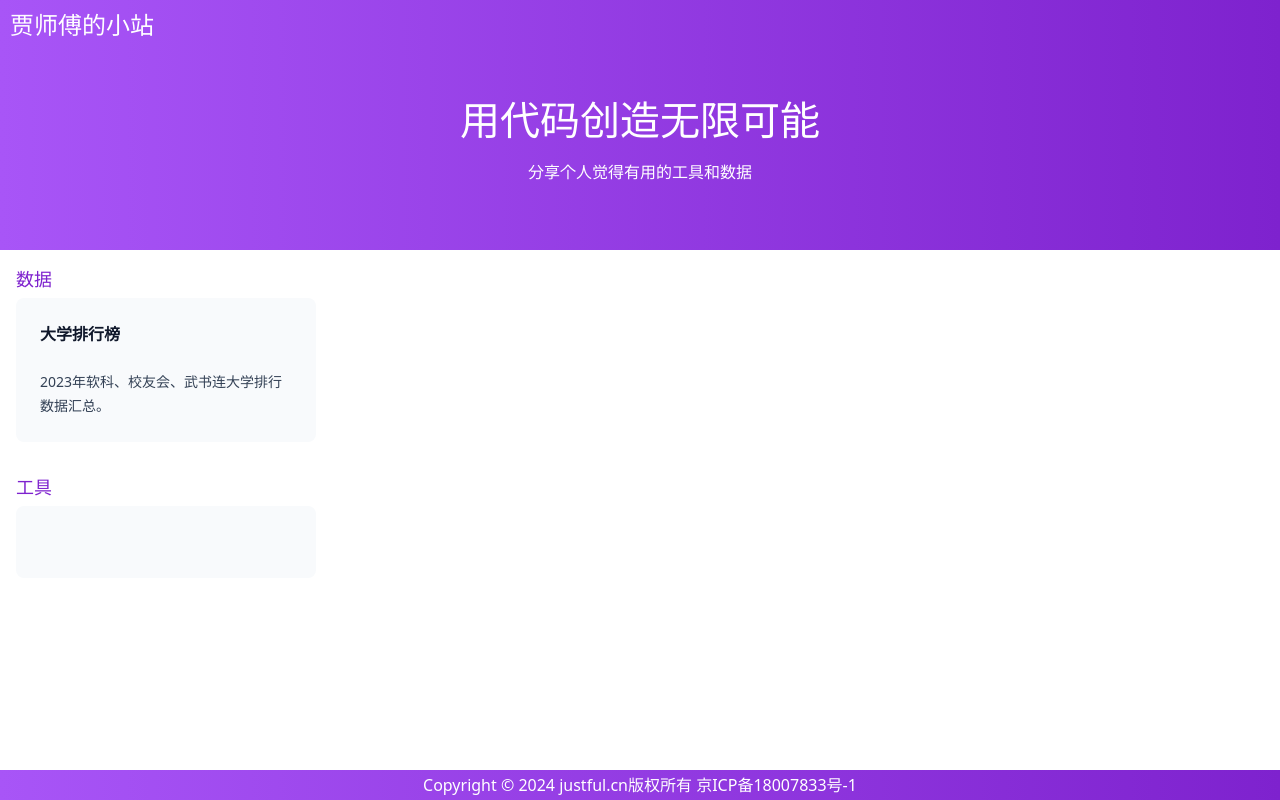
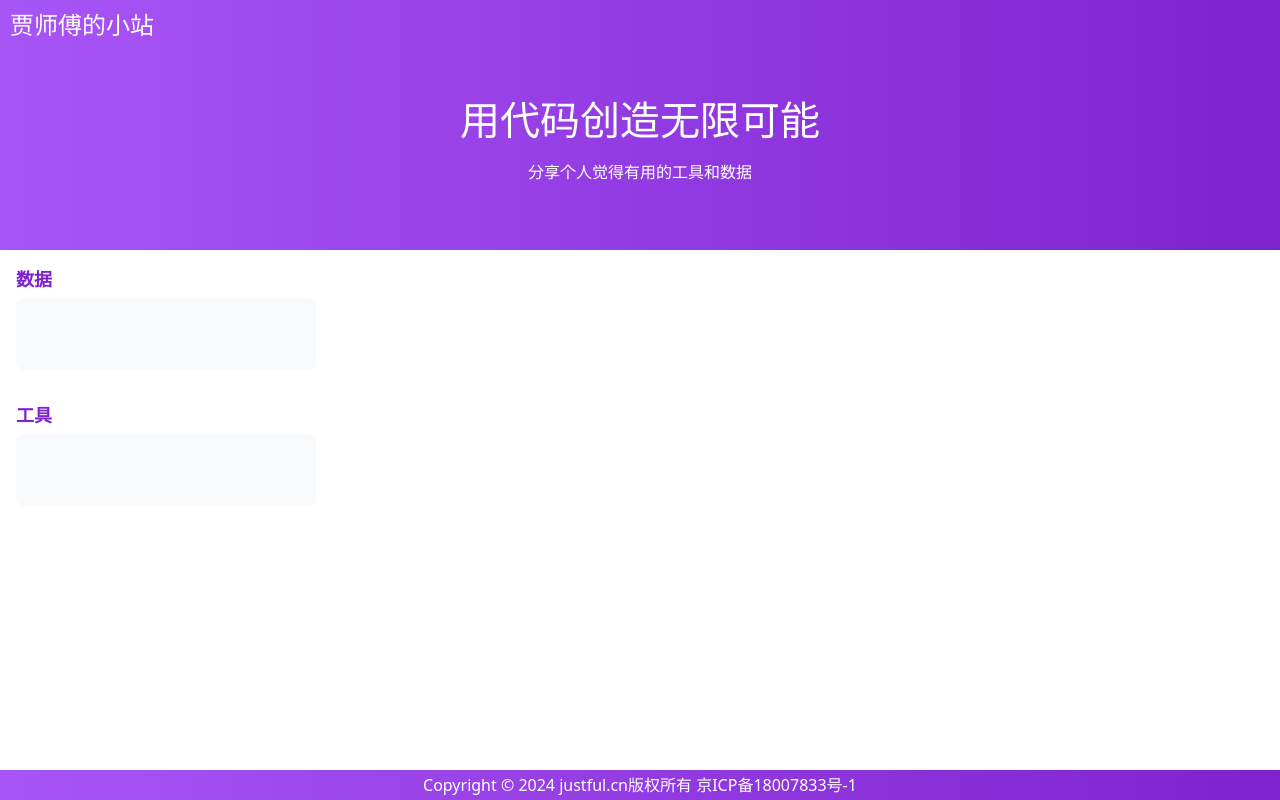
Before and after one commit to jxf1002/jxf1002.github.io, a Nuxt app: page / in a window 1280 px wide. Built offline with nearby package versions, Linux system fonts and the light colour scheme.

Commit message:
先隐藏入口

```diff
--- a/assets/data/home.js
+++ b/assets/data/home.js
@@ -1,8 +1,8 @@
 export const dataTypes = [
   {
-    id: 1,
-    title: "大学排行榜",
-    description: "2023年软科、校友会、武书连大学排行数据汇总。",
+    // id: 1,
+    // title: "大学排行榜",
+    // description: "2023年软科、校友会、武书连大学排行数据汇总。",
   },
 ];
 export const toolTypes = [{}];
--- a/components/Block.vue
+++ b/components/Block.vue
@@ -13,7 +13,7 @@ const props = defineProps({
 
 <template>
   <div class="bg-white p-4">
-    <h2 class="text-purple-700 text-[18px] bold mb-[5px]">{{ title }}</h2>
+    <h2 class="text-purple-700 font-bold text-[18px] mb-[5px]">{{ title }}</h2>
     <div class="grid grid-cols-4 gap-4">
       <div class="text-sm leading-6" v-for="item in data" :key="item.id">
         <figure
```
